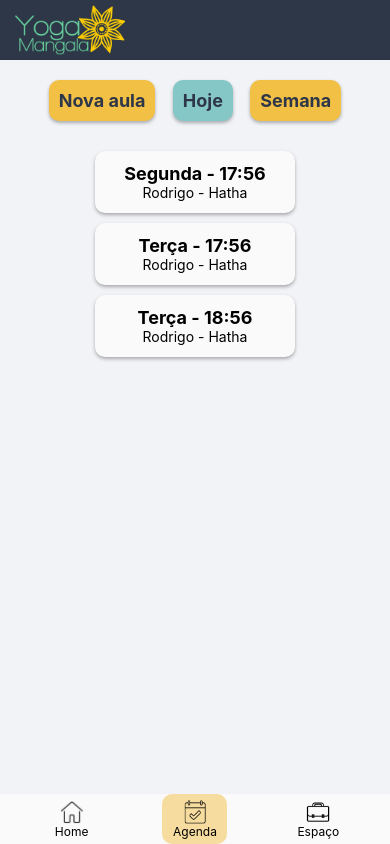
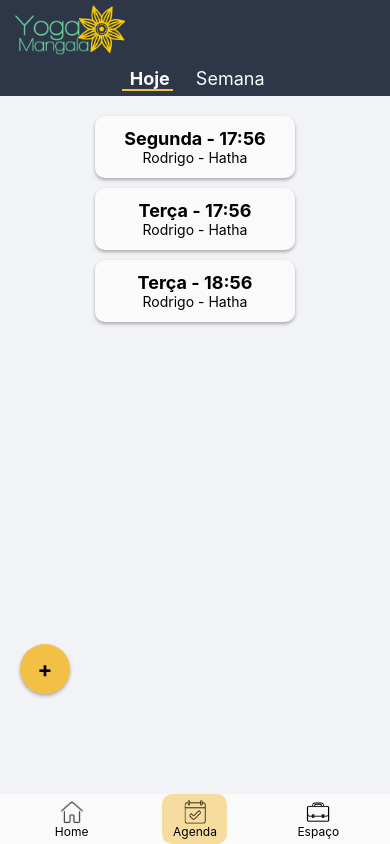
Before and after one commit to Rodrigo-Brezolin-Buquera/YGM-mobile, a React Native app: screen /Admin in a window 390 px wide. Both pictures are taken after a click on the button "Agenda". Built offline with nearby package versions, Linux system fonts and the light colour scheme.

Commit message:
ajustes css

```diff
--- a/globalStyles/index.js
+++ b/globalStyles/index.js
@@ -24,10 +24,22 @@ export const applyShadow = (style) => {
     return { ...style, ...shadowStyles };
 };
 
-export const selectedButtonStyle = (boolean) => {
-    return { backgroundColor: boolean ? colors.lightCian : colors.yellow }
+export const selectedButtonStyle = (isSelected) => {
+    return { backgroundColor: isSelected ? colors.lightCian : colors.yellow }
 
 }
+
+export const selectedTabButtonTextStyle = (isSelected) => {
+    return { fontWeight: isSelected ? "bold" : "none" }
+}
+
+export const selectedTabButtonStyle = (isSelected) => {
+    return {
+        borderBottomWidth: isSelected ? 2 : 0,
+        borderBottomColor: isSelected ? colors.yellow : 'transparent',
+    }
+}
+
 
 
 export default StyleSheet.create({
@@ -38,6 +50,7 @@ export default StyleSheet.create({
         paddingBottom: '10em',
         justifyContent: 'flex-start',
         backgroundColor: colors.grey,
+        position:"relative",
         // minHeight: '100%',
     },
     wrapContainer: {
@@ -57,12 +70,33 @@ export default StyleSheet.create({
         paddingHorizontal: 40,
         width: "100%"
     },
+    tabContainer: {
+        flexDirection: 'row',
+        justifyContent: 'center',
+        paddingHorizontal:10,
+        paddingVertical:5,
+        marginBottom:10,
+        backgroundColor: colors.black,
+        width: "100%",
+        gap:20
+    },
+    tabButton: {
+        padding: 3,
+        paddingBottom:0,
+        // borderRadius: 10,
+        alignItems: 'center',
+    },
     button: applyShadow({
         backgroundColor: colors.yellow,
         padding: 10,
         borderRadius: 10,
         alignItems: 'center',
     }),
+    tabButtonText:{
+        color: colors.white,
+        // fontWeight: 'bold',
+        fontSize: 18,
+    },
     buttonText: {
         color: colors.black,
         fontWeight: 'bold',
@@ -76,8 +110,8 @@ export default StyleSheet.create({
         minHeight: 50,
         display: "flex",
         justifyContent: "center",
-        paddingLeft: 4,
-    },
+        paddingLeft: 4
+        },
     inputText: {
         paddingLeft: 18,
         fontSize: 16
--- a/screens/Agenda/Calendar/index.js
+++ b/screens/Agenda/Calendar/index.js
@@ -61,13 +61,13 @@ const Calendar = ({ loading, navigation }) => {
                     style={globalStyles.button}
                     onPress={handlePreviousWeekClick}
                 >
-                    <Text style={globalStyles.buttonText}>Anterior</Text>
+                    <Text style={globalStyles.buttonText}>Semana Anterior </Text>
                 </TouchableOpacity>
                 <TouchableOpacity
                     style={globalStyles.button}
                     onPress={handleNextWeekClick}
                 >
-                    <Text style={globalStyles.buttonText}>Próxima</Text>
+                    <Text style={globalStyles.buttonText}>Próxima semana</Text>
                 </TouchableOpacity>
             </View>
         </View>
--- a/screens/Agenda/agendaStyles.js
+++ b/screens/Agenda/agendaStyles.js
@@ -3,22 +3,41 @@ import { applyShadow, colors } from '../../globalStyles';
 
 
 export const agendaStyles = StyleSheet.create({
-    circularCard: applyShadow ({
+    circularCard: applyShadow({
         display: 'flex',
         justifyContent: 'center',
         flexDirection: 'column',
         alignItems: 'center',
         borderRadius: 25,
-        width:  120,
+        width: 120,
         padding: 5,
     }),
     cianCard: {
         backgroundColor: colors.lightCian,
-        marginBottom:20
+        marginBottom: 20
     },
     yellowCard: {
         backgroundColor: colors.yellow,
-        marginBottom:10
+        marginBottom: 10
+    },
+    absoluteContainer: {
+        position: "absolute",
+        left: 20,
+        bottom: 100
+    },
+    circularButton: applyShadow({
+        width:50,
+        height:50,
+        backgroundColor: colors.yellow,
+        padding: 10,
+        borderRadius: 25,
+        alignItems: 'center',
+        justifyContent: "center"
+    }),
+    circularButtonText: {
+        fontSize: 22,
+        fontWeight:"bold"
     }
 
-  });
+
+});
--- a/screens/Agenda/index.js
+++ b/screens/Agenda/index.js
@@ -1,6 +1,7 @@
 import { useState } from 'react'
 import { Text, View, TouchableOpacity } from 'react-native'
-import globalStyles, { selectedButtonStyle } from '../../globalStyles'
+import globalStyles, { selectedButtonStyle, selectedTabButtonStyle, selectedTabButtonTextStyle } from '../../globalStyles'
+import { agendaStyles } from './agendaStyles';
 import AvailableClasses from './AvailableClasses.js';
 import Calendar from './Calendar';
 import CreateClassModal from './CreateClassModal.js';
@@ -27,38 +28,47 @@ const Agenda = ({ navigation }) => {
 
   return (
     <View style={globalStyles.container} >
-      <View style={globalStyles.buttonContainer}>
+      <View style={globalStyles.tabContainer}>
+
         <TouchableOpacity
-          style={globalStyles.button}
-          onPress={toggleModal}
+          style={[
+            globalStyles.tabButton,
+            selectedTabButtonStyle(view === "today")
+          ]}
+          onPress={() => setView('today')}
         >
-          <Text style={globalStyles.buttonText}  >Nova aula</Text>
+          <Text style={[
+            globalStyles.tabButtonText,
+            selectedTabButtonTextStyle(view === "today")
+            ]}> Hoje</Text>
         </TouchableOpacity>
 
         <TouchableOpacity
           style={[
-            globalStyles.button,
-            selectedButtonStyle(view === "today")
-          ]}
-          onPress={() => setView('today')}
-        >
-          <Text style={globalStyles.buttonText}  >Hoje</Text>
-        </TouchableOpacity>
-
-        <TouchableOpacity
-          style={[
-            globalStyles.button,
-            selectedButtonStyle(view === "week")
+            globalStyles.tabButton,
+            selectedTabButtonStyle(view === "week")
           ]}
           onPress={() => setView('week')}
         >
-          <Text style={globalStyles.buttonText}  >Semana</Text>
+          <Text style={[globalStyles.tabButtonText,  selectedTabButtonTextStyle(view === "week")]}  >Semana</Text>
         </TouchableOpacity>
       </View>
 
       <ClassesView />
       <CreateClassModal isModalVisible={isModalVisible} toggleModal={toggleModal} navigation={navigation} />
 
+      <View
+      style={agendaStyles.absoluteContainer}
+      >
+
+      <TouchableOpacity
+          style={agendaStyles.circularButton}
+          onPress={toggleModal}
+          >
+          <Text style={agendaStyles.circularButtonText}  >+</Text>
+        </TouchableOpacity>
+
+          </View>
     </View>
   )
 }
--- a/screens/Business/index.js
+++ b/screens/Business/index.js
@@ -1,61 +1,73 @@
-import {useState} from 'react'
+import { useState } from 'react'
 import { Text, View, TouchableOpacity } from 'react-native'
-import globalStyles, { selectedButtonStyle } from '../../globalStyles'
+import globalStyles, { selectedButtonStyle, selectedTabButtonStyle, selectedTabButtonTextStyle } from '../../globalStyles'
 import Local from './Local';
 import { Plans } from './Plans';
 import TeachersAndStyles from './TeachersAndStyles';
 
 const Business = () => {
-  const [view, setView] = useState(null);
+  const [view, setView] = useState("local");
 
   const BusinessView = () => {
     switch (view) {
       case 'local':
-        return  <Local/>
+        return <Local />
       case 'teacher/styles':
-        return <TeachersAndStyles/>
-        case 'plans':
-        return <Plans/>
+        return <TeachersAndStyles />
+      case 'plans':
+        return <Plans />
       default:
         return null
     }
   };
 
   return (
-      <View style={globalStyles.container} >
-        <View style={globalStyles.buttonContainer}>
+    <View style={globalStyles.container} >
+      <View style={globalStyles.tabContainer}>
         <TouchableOpacity
           style={[
-            globalStyles.button,
-            selectedButtonStyle(view === "local")
+            globalStyles.tabButton,
+            selectedTabButtonStyle(view === "local")
           ]}
           onPress={() => setView('local')}
         >
-          <Text style={globalStyles.buttonText}  >Local</Text>
+          <Text style={[
+            globalStyles.tabButtonText,
+            selectedTabButtonTextStyle(view === "local")]
+          }  >
+            Local</Text>
         </TouchableOpacity>
 
         <TouchableOpacity
           style={[
-            globalStyles.button,
-            selectedButtonStyle(view === 'teacher/styles')
+            globalStyles.tabButton,
+            selectedTabButtonStyle(view === 'teacher/styles')
           ]}
           onPress={() => setView('teacher/styles')}
         >
-          <Text style={globalStyles.buttonText}  >Estilos</Text>
+          <Text style={[
+            globalStyles.tabButtonText,
+            selectedTabButtonTextStyle(view === 'teacher/styles')
+          ]}
+          >Estilos</Text>
         </TouchableOpacity >
 
         <TouchableOpacity
           style={[
-            globalStyles.button,
-            selectedButtonStyle(view === "plans")
+            globalStyles.tabButton,
+            selectedTabButtonStyle(view === "plans")
           ]}
           onPress={() => setView('plans')}
         >
-          <Text style={globalStyles.buttonText}  >Planos</Text>
+          <Text style={[
+            globalStyles.tabButtonText,
+            selectedTabButtonTextStyle(view === "plans"
+            )
+          ]}  >Planos</Text>
         </TouchableOpacity>
       </View>
-          <BusinessView/>
-      </View>
+      <BusinessView />
+    </View>
   )
 }
 
--- a/screens/Contract/index.js
+++ b/screens/Contract/index.js
@@ -15,13 +15,18 @@ const Contract = () => {
 
   return (
     <View style={globalStyles.container} >
+
+
+
+      <ContractDetails contract={contract} />
+
       <View style={globalStyles.buttonContainer}>
 
         <TouchableOpacity
           style={globalStyles.button}
           onPress={toggleModal}
         >
-          <Text style={globalStyles.buttonText}>Novo</Text>
+          <Text style={globalStyles.buttonText}>Novo Plano</Text>
         </TouchableOpacity>
 
         <TouchableOpacity
@@ -30,9 +35,6 @@ const Contract = () => {
           <Text style={globalStyles.buttonText}>Excluir</Text>
         </TouchableOpacity>
       </View>
-
-
-      <ContractDetails contract={contract} />
       <CreateContractModal
         isModalVisible={isModalVisible}
         toggleModal={toggleModal}
```
Also changed, not shown: screens/Admin/index.js (+17 -10 lines).
